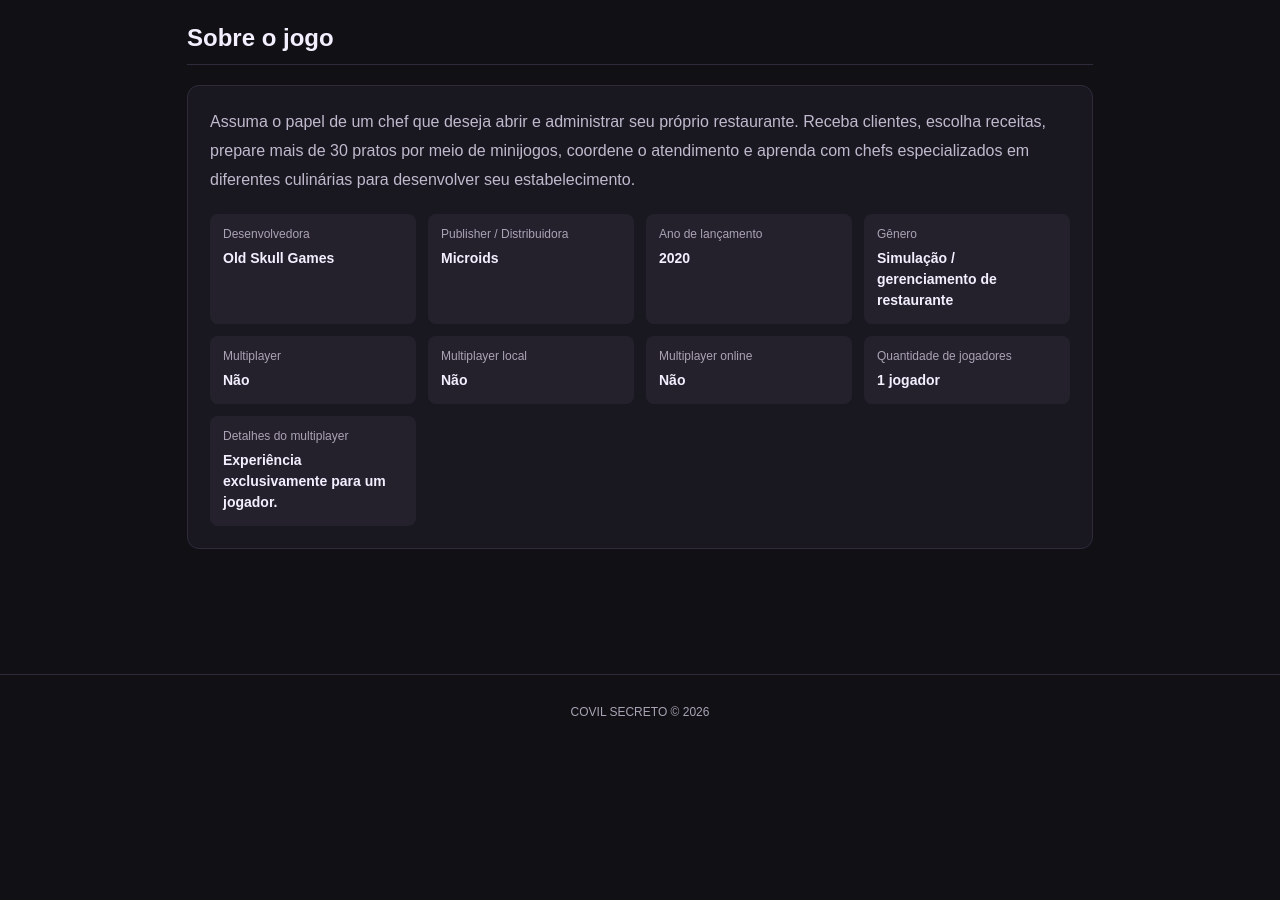
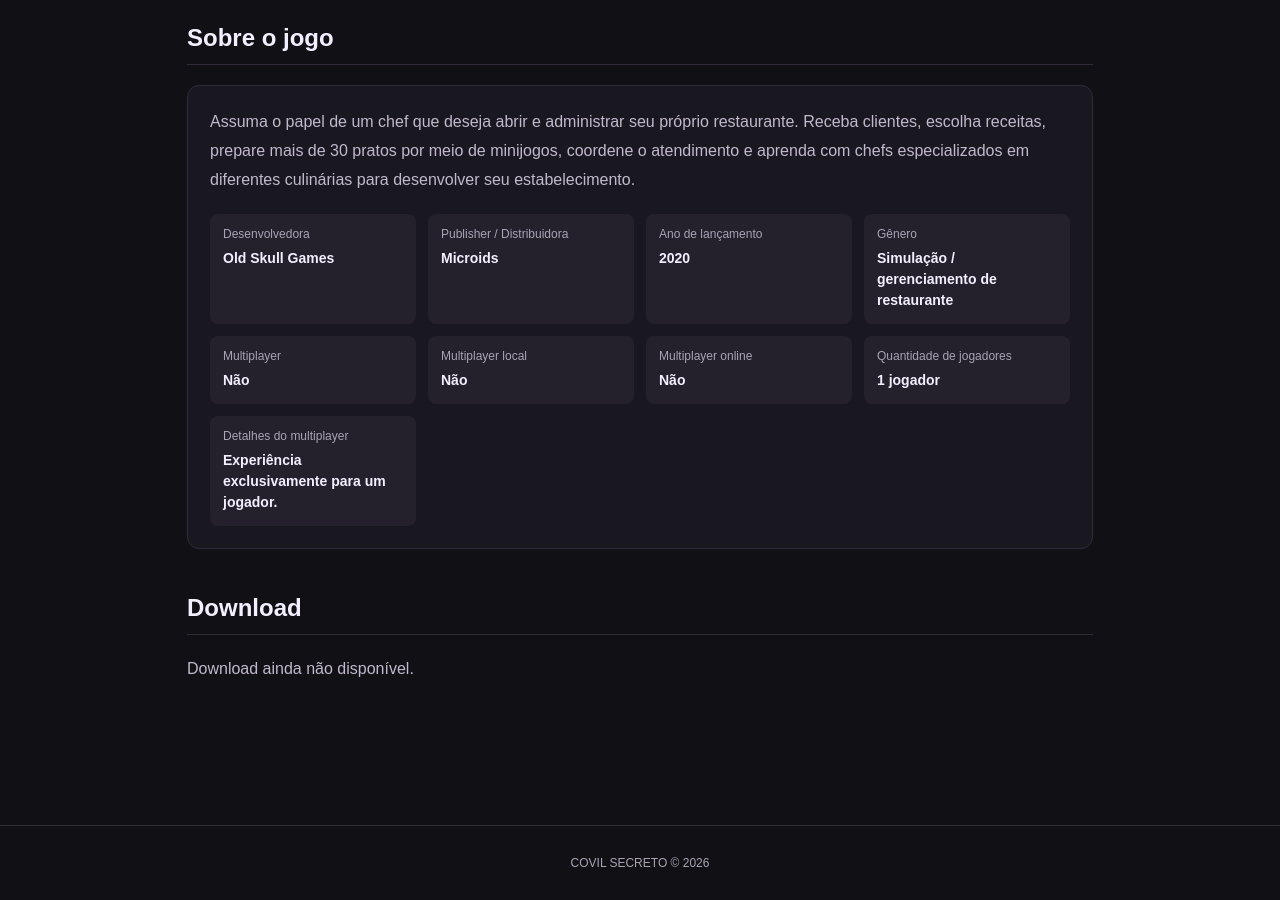
Before and after one commit to TemplarioK1/covil-secreto, a Jekyll site: the page built from _projetos/my-universe-cooking-star-restaurant.md, in a window 1280 px wide and 900 px high, scrolled down 1988 px. Built offline with Jekyll 4.4.1, drawn with Linux system fonts in a browser that asks for light colours; before the commit the page ends 2737 px from its top, so only the background shows below that.

Commit message:
Mantém seção de downloads sempre visível

```diff
--- a/_layouts/projeto.html
+++ b/_layouts/projeto.html
@@ -239,14 +239,20 @@ Leia as instruções incluídas no arquivo de download antes de instalar ou util
 {% endif %}
 {% endif %}
 
-{% if page.download or page.additional_downloads %}
 <h2>Download</h2>
+{% assign has_any_download = false %}
 {% if page.download %}
+{% assign has_any_download = true %}
 {% assign download_path = page.download %}
 {% unless download_path contains '://' %}{% assign download_path = download_path | relative_url %}{% endunless %}
 <a class="download" href="{{ download_path | escape }}" download>↓ Download principal{% if page.version %} — versão {{ page.version | escape }}{% endif %}</a>
 {% endif %}
-{% if page.additional_downloads %}
+{% assign extra_download_count = 0 %}
+{% for item in page.additional_downloads %}
+{% if item.file %}{% assign extra_download_count = extra_download_count | plus: 1 %}{% endif %}
+{% endfor %}
+{% if extra_download_count > 0 %}
+{% assign has_any_download = true %}
 <div class="download-list">
 {% for item in page.additional_downloads %}
 {% if item.file %}
@@ -261,7 +267,9 @@ Leia as instruções incluídas no arquivo de download antes de instalar ou util
 {% endfor %}
 </div>
 {% endif %}
-{% endif %}
+{% unless has_any_download %}
+<p class="description">Download ainda não disponível.</p>
+{% endunless %}
 
 {% if page.version_history %}
 <h2>Histórico de atualizações</h2>
```
